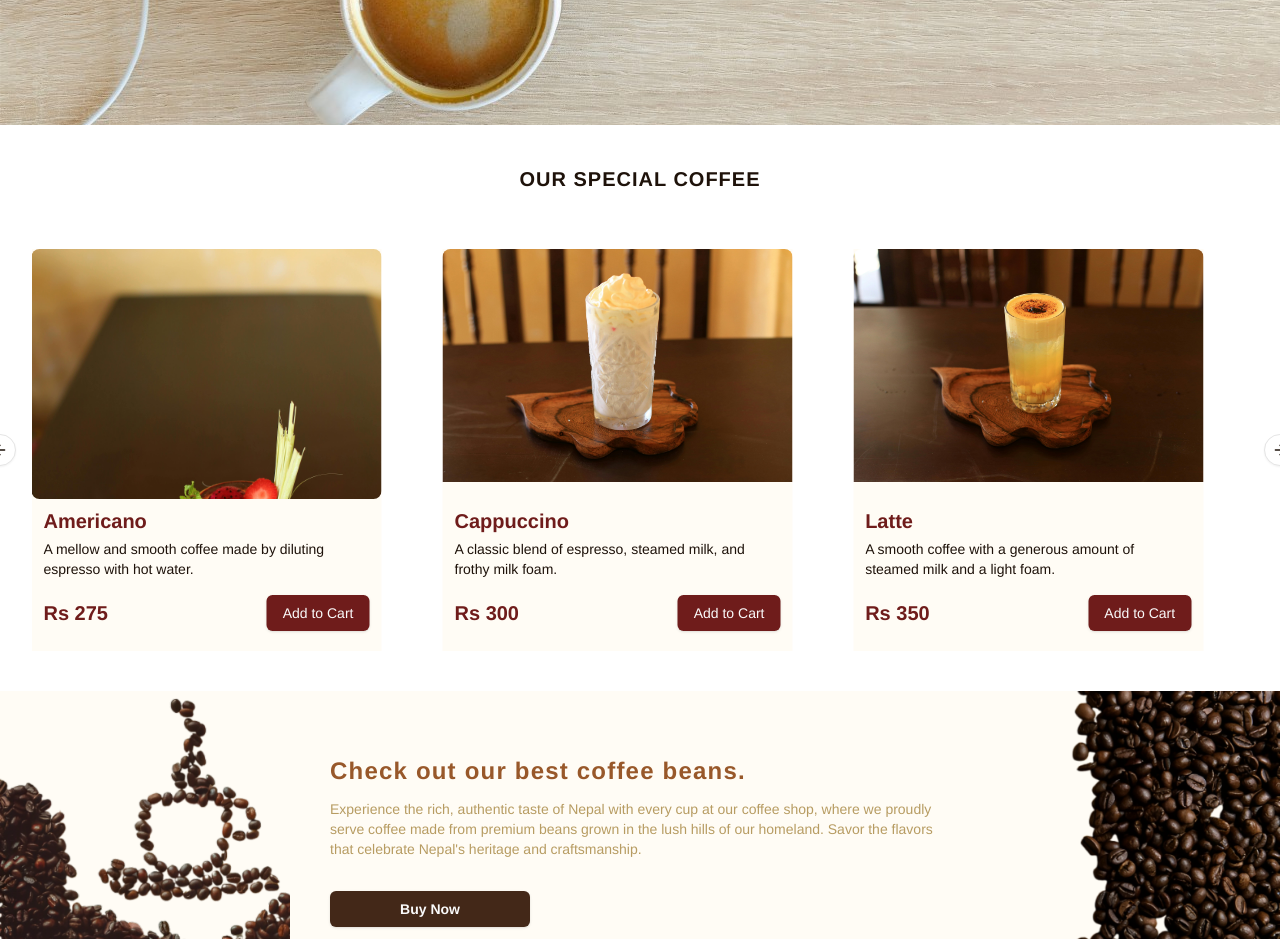
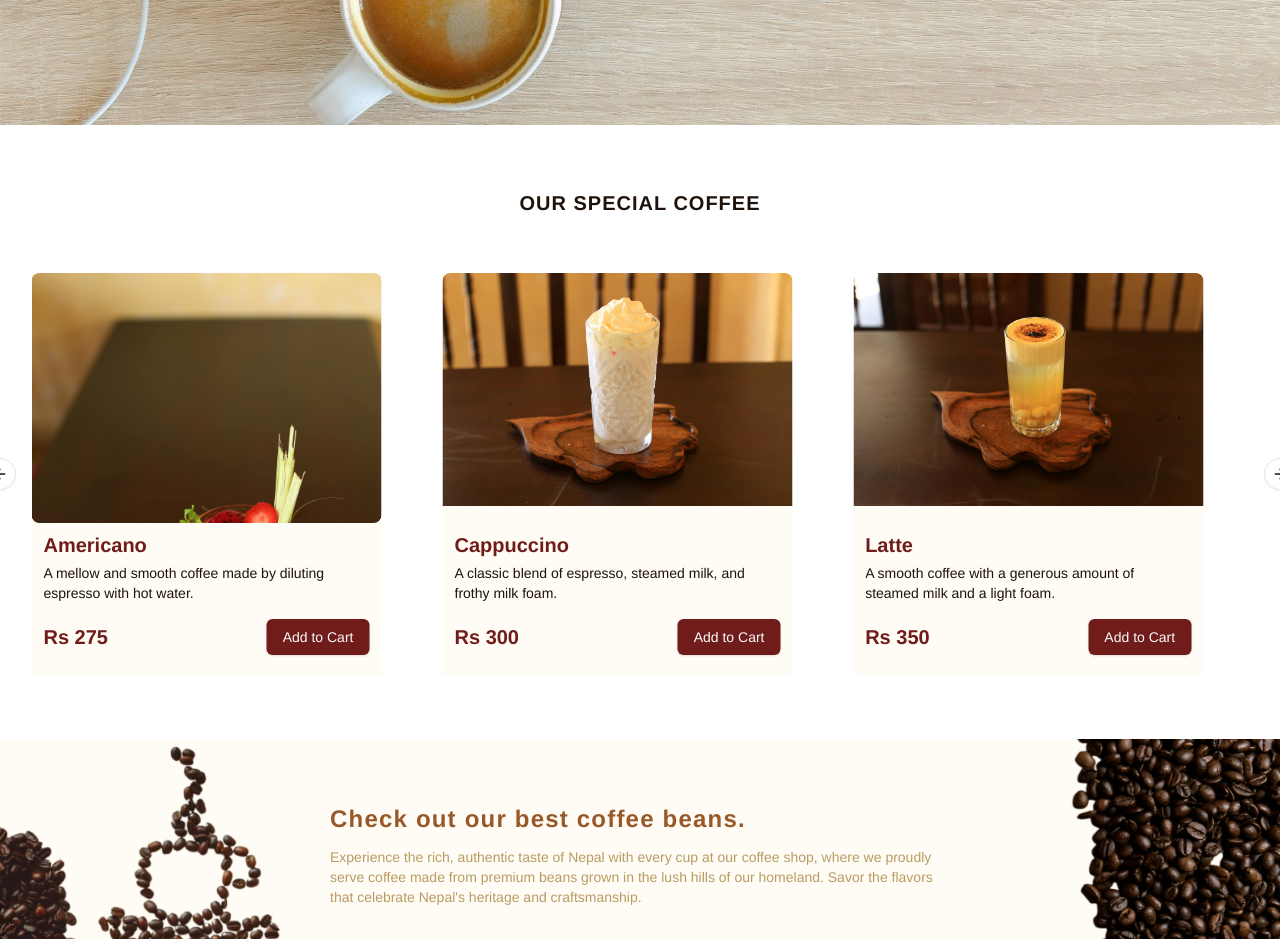
Before and after one commit to suzzan04/Bashcup_host, a Next.js app: page / in a window 1280 px wide. Shown: the part 540-1479 px from the top of the page. Built offline with nearby package versions, Linux system fonts and the light colour scheme.

Commit message:
update: specials section ui

```diff
--- a/src/components/Landing/Specials.tsx
+++ b/src/components/Landing/Specials.tsx
@@ -15,7 +15,7 @@ const Specials = () => {
   const specialData: Item[] = specials;
   return (
     <div className="w-full h-full flex justify-center items-center ">
-      <div className="w-full h-full max-w-[1800px] bg-background px-8 py-10 flex flex-col gap-14">
+      <div className="w-full h-full max-w-[1800px] bg-background px-8 py-16 flex flex-col gap-14">
         <h3 className="text-xl text-center font-semibold tracking-wider ">
           OUR SPECIAL COFFEE
         </h3>
```
